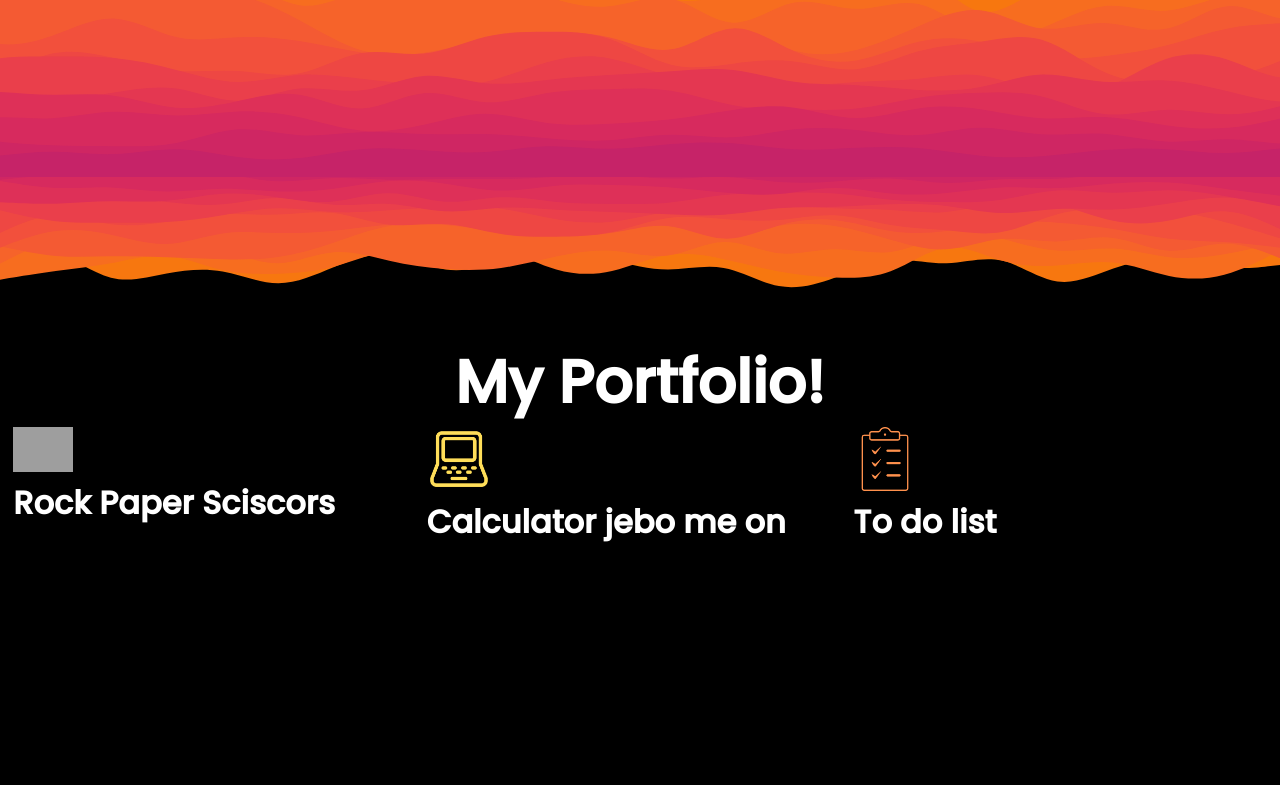
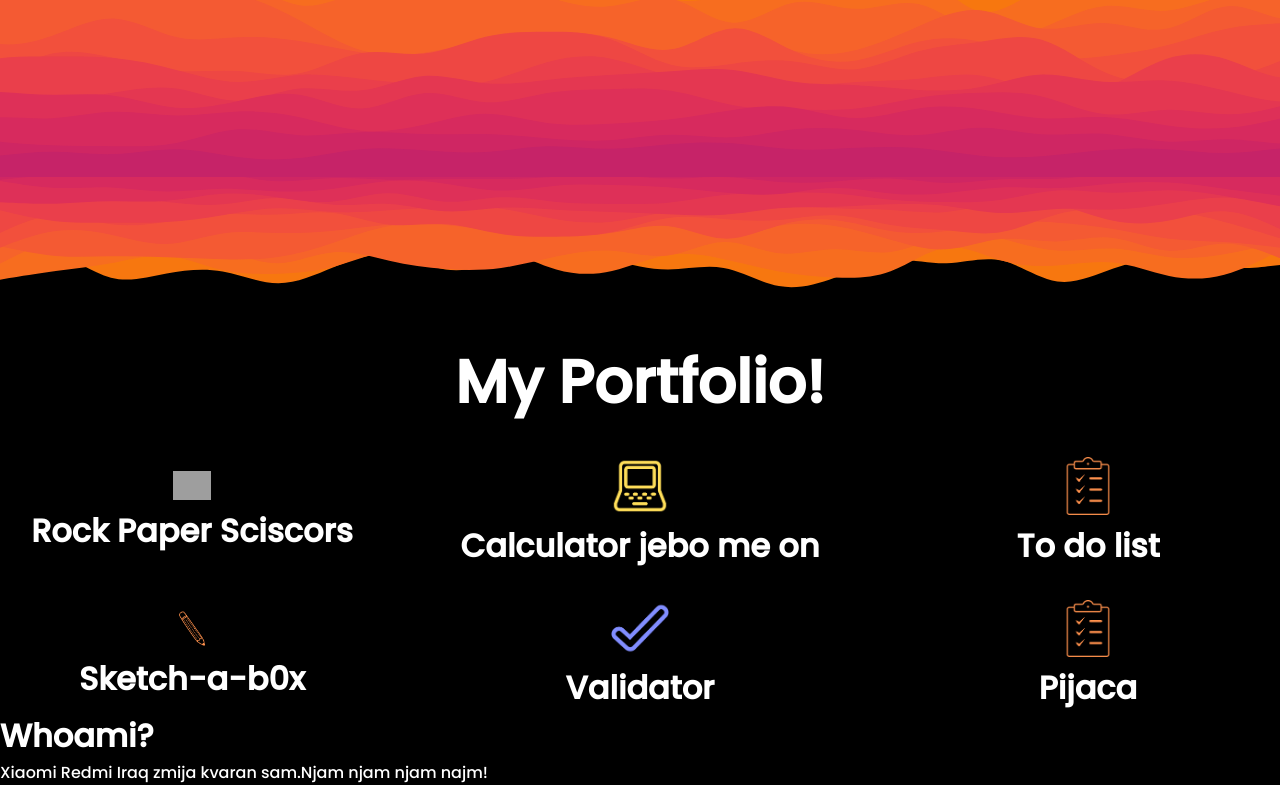
Before and after one commit to VukIG/Landing-Page, a plain HTML site: page index.html in a window 1280 px wide. Shown: the part 623-1408 px from the top of the page. Before the commit the page ends 1169 px from the top, so only its background shows below. Drawn offline with Linux system fonts and the light colour scheme; grey boxes are pictures that could not be loaded.

Commit message:
jovaneejovane

```diff
--- a/index.html
+++ b/index.html
@@ -28,10 +28,9 @@
     </div>
     <div class="upside">
     </div>
-    <div class="genericTextContainer">
-        <h1 class="jovan" id="tito">My Portfolio!</h1>
-        <div class="cringe">
-            <div class="oneCard">
+    <h1 class="jovan" >My Portfolio!</h1>
+    <div class="cringe" id="tito">
+        <div class="oneCard hand">
             <a href="#"><img src="https://www.pngkey.com/png/full/34-346102_raised-hand-emoji-transparent.png" alt=""></a>
             <h1>Rock Paper Sciscors</h1>
         </div>
@@ -43,7 +42,25 @@
             <a href="#"><img src="todolist.png" alt=""></a>
             <h1>To do list</h1>
         </div>
-
+    </div>
+    <div class="cringe">
+        <div class="oneCard hand">
+            <a href="#"><img src="sketch.png" alt=""></a>
+            <h1>Sketch-a-b0x</h1>
+        </div>
+        <div class="oneCard">
+            <a href="#"><img src="validator.png" alt=""></a>
+            <h1>Validator</h1>
+        </div>
+        <div class="oneCard">
+            <a href="#"><img src="todolist.png" alt=""></a>
+            <h1>Pijaca</h1>
+        </div>
+    </div>
+    <div class="about">
+        <div class="textabout">
+            <h1>Whoami?</h1>
+            <p>Xiaomi Redmi Iraq zmija kvaran sam.Njam njam njam najm!</p>
         </div>
     </div>
 </body>
--- a/style.css
+++ b/style.css
@@ -4,6 +4,7 @@
     color: white;
     background-color: black;
     font-family: 'Poppins', sans-serif;
+    scroll-behavior: smooth;
 }
 .space{
     aspect-ratio: 960/540;
@@ -80,10 +81,21 @@ nav img{
 }
 .cringe{
     width: 100%;
-    display: grid;
-    justify-items: center;
-    grid-template-columns: 1fr 1fr 1fr;
+    display: flex;
+    align-items: center;
+    justify-content: space-between;
+}
+.oneCard{
+    width: 30%;
+    text-align: center;
 }
 .oneCard a img{
+
     width: 15%;
 }
+.hand a img{
+    width: 10%;
+}
+.cringe{
+    margin-top: 30px;
+}
```
Also changed, not shown: sketch.png (added), validator.png (added). Lines whose indentation alone changed are shown as unchanged.
